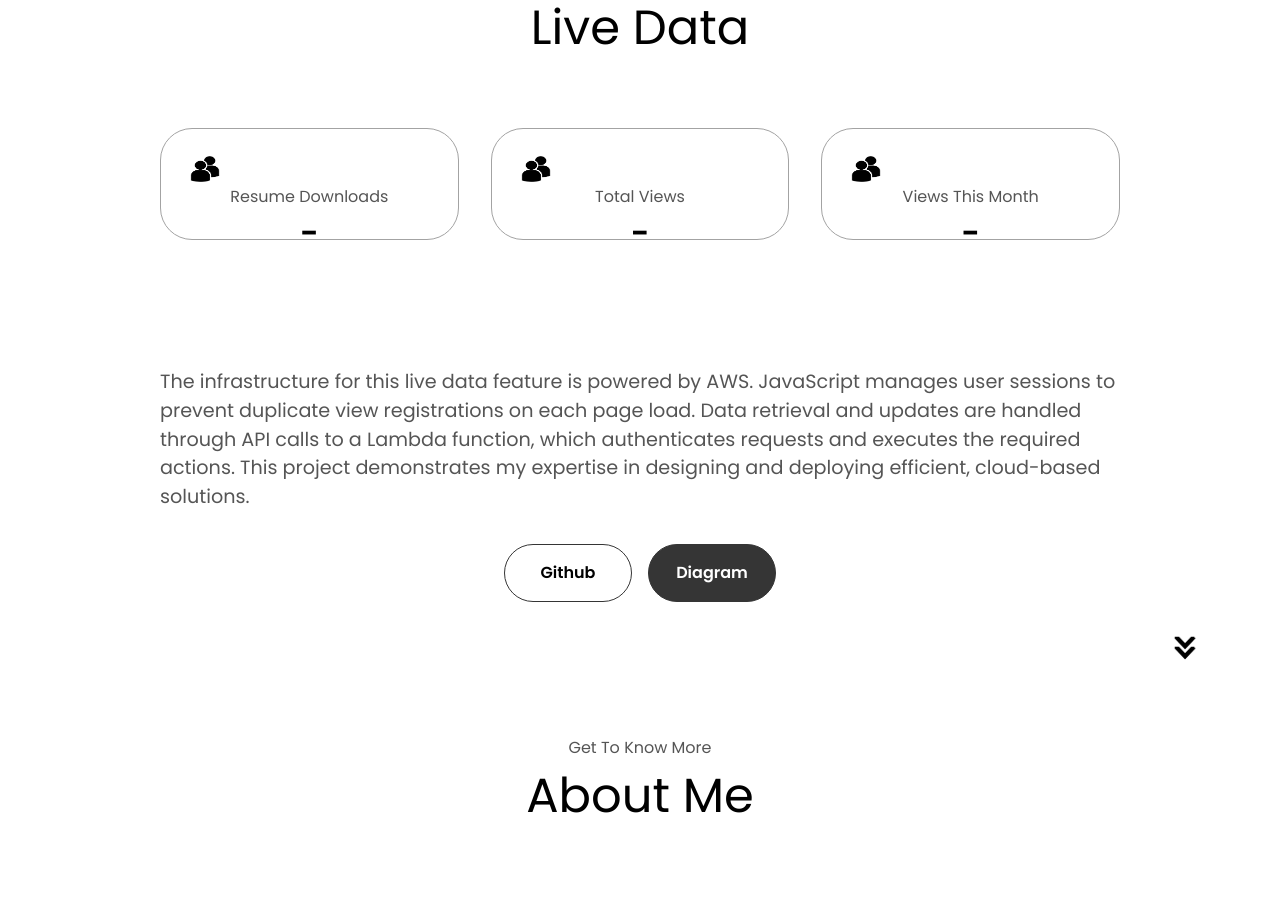
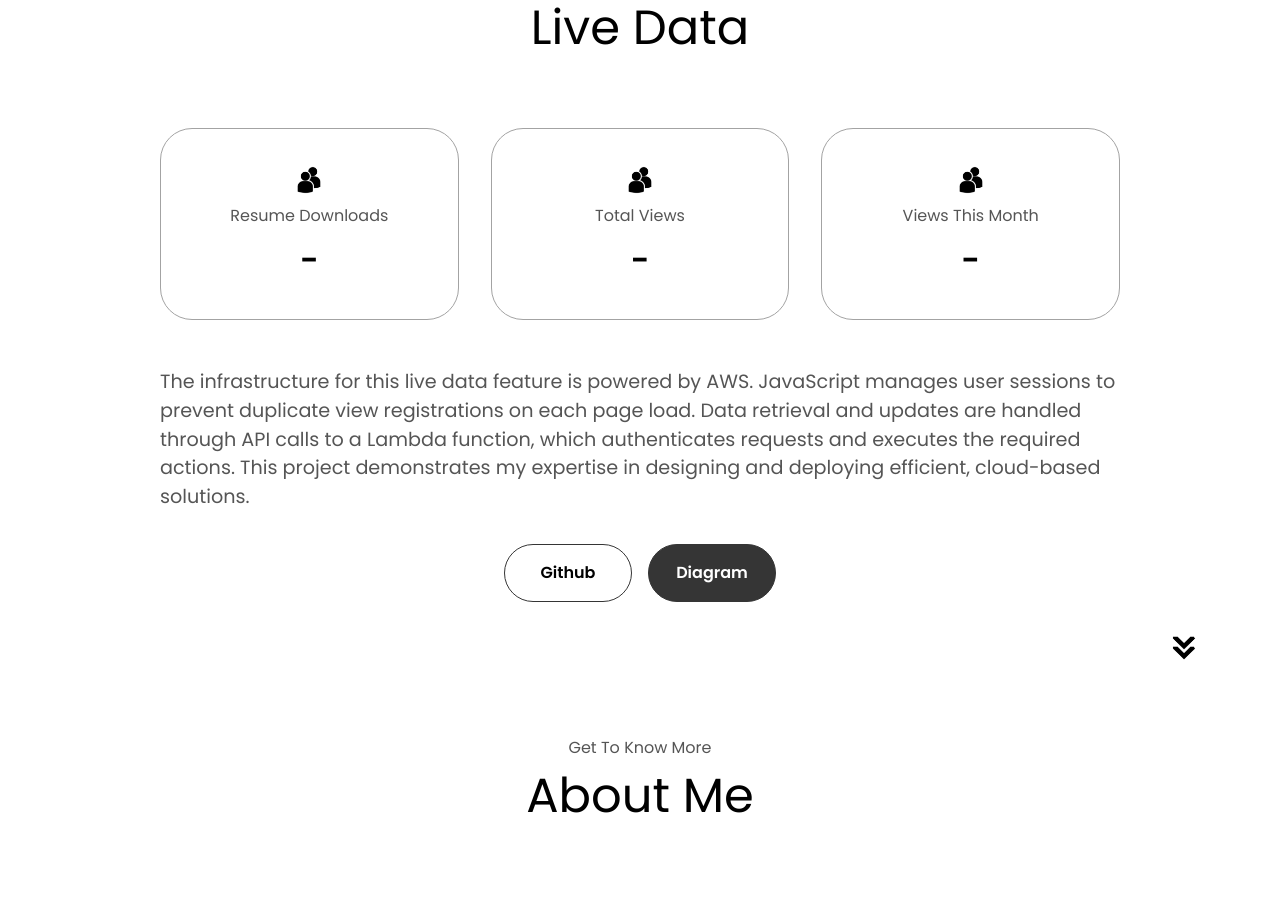
Before and after one commit to edg35/portfolio-next, a Next.js app: page / in a window 1280 px wide. Shown: the part 960-1863 px from the top of the page. Built offline with nearby package versions, Linux system fonts and the light colour scheme; no server answers.

Commit message:
fix: fixed live data ui formatting issue

```diff
--- a/app/globals.css
+++ b/app/globals.css
@@ -222,7 +222,13 @@ section {
 }
 
 .max-height {
-  height: 7rem;
+  height: auto;
+  min-height: 7rem;
+  display: flex;
+  flex-direction: column;
+  align-items: center;
+  justify-content: center;
+  gap: 0.5rem;
 }
 
 .middle-container {
@@ -248,6 +254,7 @@ section {
 .live-number {
   font-size: 2rem;
   font-weight: 600;
+  margin: 0;
 }
 
 /* ICONS */
@@ -255,6 +262,7 @@ section {
 .icon {
   cursor: pointer;
   height: 2rem;
+  width: auto;
 }
 
 /* BUTTONS */
--- a/app/page.tsx
+++ b/app/page.tsx
@@ -111,17 +111,17 @@ export default function Home() {
         <div className="live-container">
           <div className="live-data-container">
             <div className="details-container max-height">
-              <Image src="/assets/education.png" alt="Education icon" className="icon" width={40} height={40} />
+              <Image src="/assets/education.png" alt="Education icon" className="icon" width={32} height={32} />
               <p>Resume Downloads</p>
               <h3 className="live-number" id="resume_downloads">{analyticsData.total_downloads}</h3>
             </div>
             <div className="details-container max-height">
-              <Image src="/assets/education.png" alt="Education icon" className="icon" width={40} height={40} />
+              <Image src="/assets/education.png" alt="Education icon" className="icon" width={32} height={32} />
               <p>Total Views</p>
               <h3 className="live-number" id="total_views">{analyticsData.total_views}</h3>
             </div>
             <div className="details-container max-height">
-              <Image src="/assets/education.png" alt="Education icon" className="icon" width={40} height={40} />
+              <Image src="/assets/education.png" alt="Education icon" className="icon" width={32} height={32} />
               <p>Views This Month</p>
               <h3 className="live-number" id="monthly_views">{analyticsData.current_month_views}</h3>
             </div>
```
